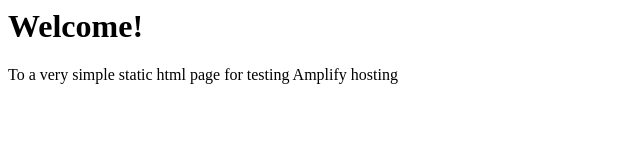
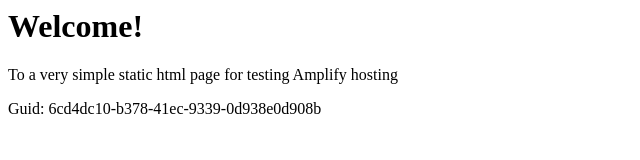
Before and after one commit to aws-aemilia-nrt/Github-PR-Commit-Integration-Test-DoNotTouch-Gith-P5X5MO5I-v1-preprod-ap-northeast-1, a website: page src/index.html in a window 1280 px wide. Shown: the whole page, without its empty margins (0-640 px from the left). Drawn offline with Linux system fonts and the light colour scheme.

Commit message:
commit from integ tests

```diff
--- a/src/index.html
+++ b/src/index.html
@@ -1,3 +1,5 @@
+
+
 <html lang="en">
 
 <head>
@@ -10,6 +12,6 @@
 <body>
     <h1>Welcome!</h1>
     <p>To a very simple static html page for testing Amplify hosting</p>
-</body>
+    <p>Guid: 6cd4dc10-b378-41ec-9339-0d938e0d908b</p></body>
 
 </html>
```
